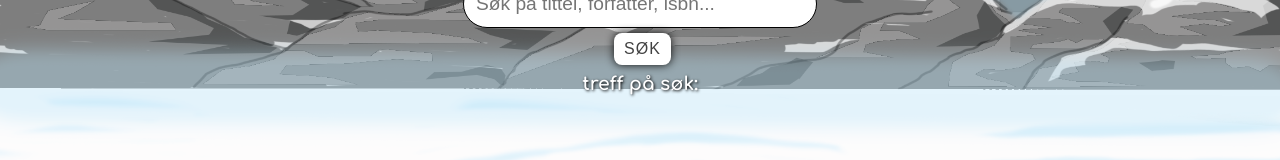
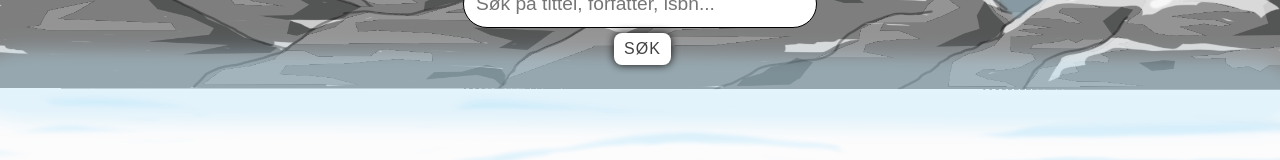
Before and after one commit to omrosand/lesesel, a React (Vite) app: page /registrerbok in a window 1280 px wide. Shown: the part 353-513 px from the top of the page. Built offline with nearby package versions, Linux system fonts and the light colour scheme.

Commit message:
removed total

```diff
--- a/src/components/SearchBar.jsx
+++ b/src/components/SearchBar.jsx
@@ -8,7 +8,6 @@ import { writeClient } from "../utils/sanityclient";
 const SearchBar = ({ user, setUser }) => {
   const [input, setInput] = useState("");
   const [result, setResult] = useState([]);
-  const [total, setTotal] = useState();
   const [selectedBook, setSelectedBook] = useState(null);
   const [loading, setLoading] = useState(false);
   const [addBookLoading, setAddBookLoading] = useState(false);
@@ -23,7 +22,6 @@ const SearchBar = ({ user, setUser }) => {
       .then((response) => response.json())
       .then((data) => {
         setResult(data.records);
-        setTotal(data.total);
         setLoading(false);
       })
       .catch((error) => {
@@ -168,7 +166,6 @@ const SearchBar = ({ user, setUser }) => {
           Søk
         </button>
       </form>
-      <h3 className="resultsH3">{total} treff på søk:</h3>
       {loading ? (
         <>
           <h4>Henter bøker...</h4>
```
